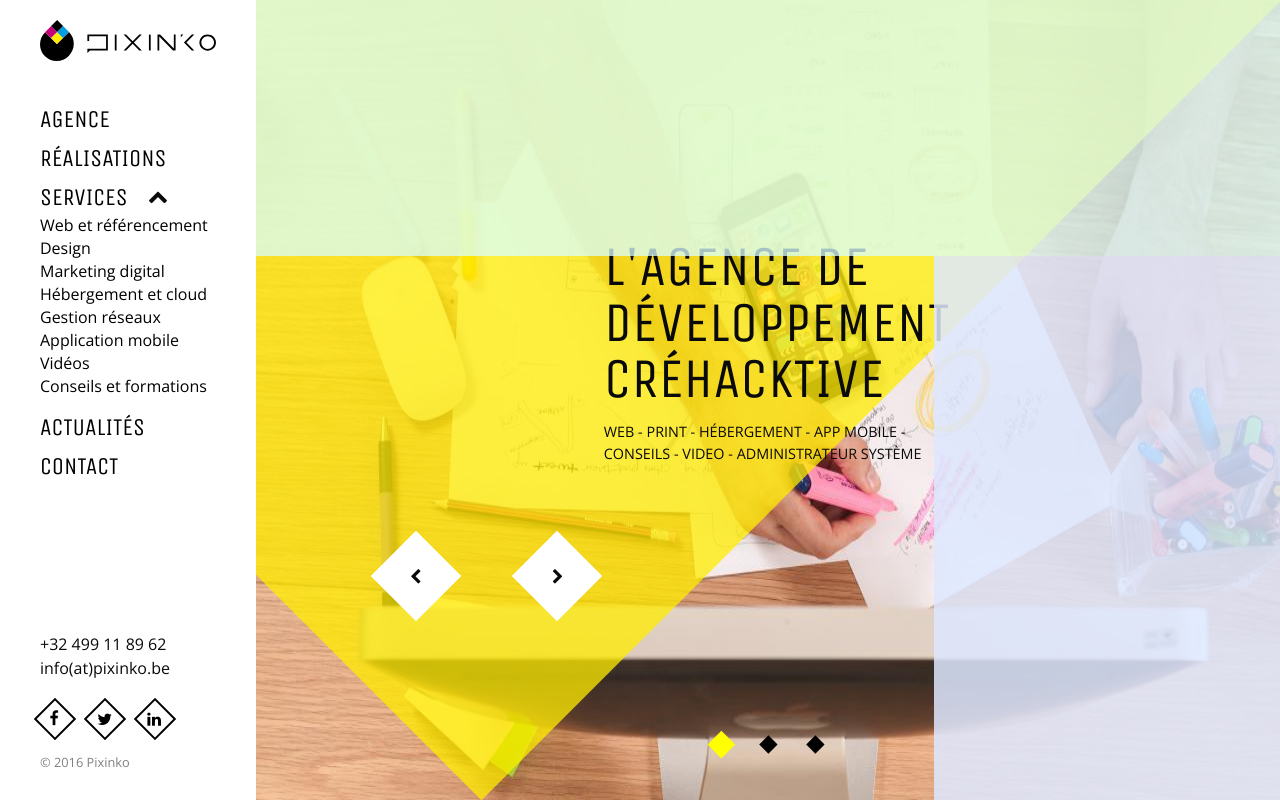
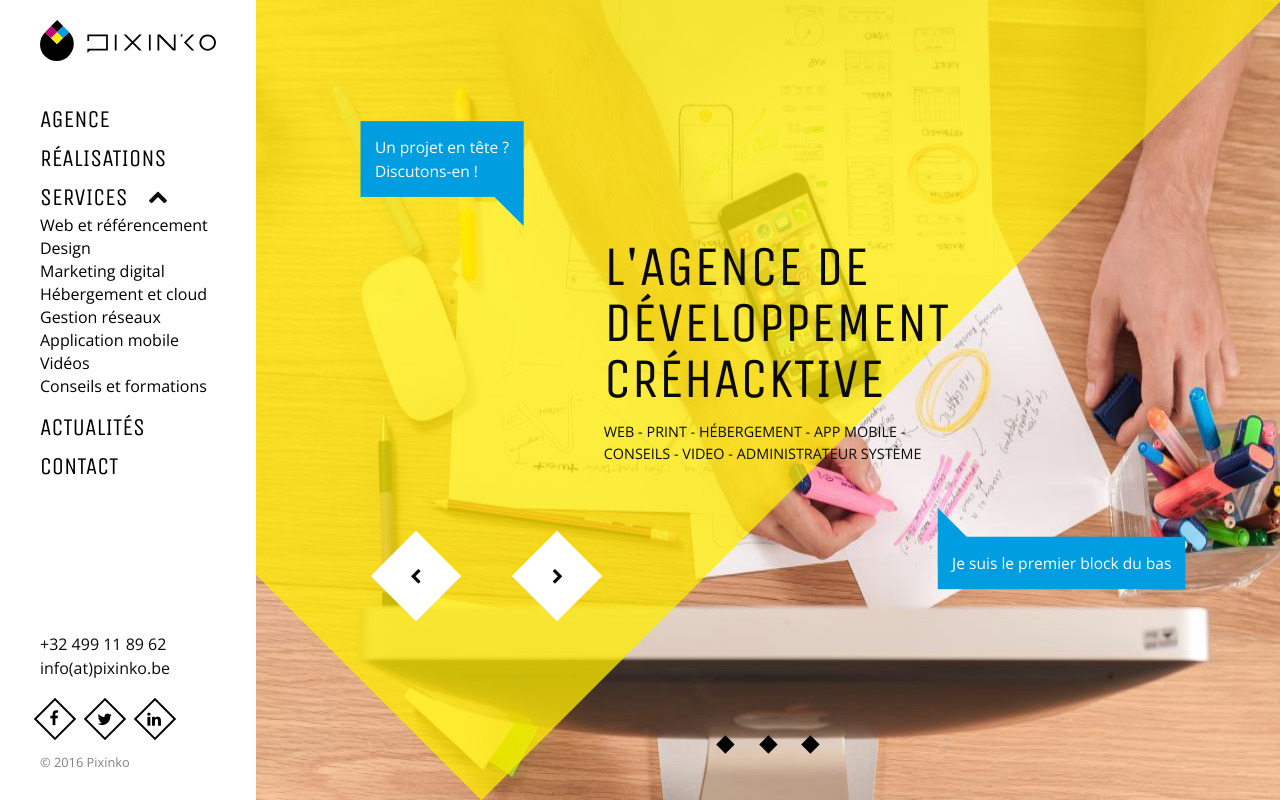
Before and after one commit to CelineThiry/Pix, a PHP site: page / in a window 1280 px wide. Run offline with PHP 8.4, Linux system fonts and the light colour scheme; some libraries are stand-ins or nearby versions.

Commit message:
- Worked on js code for slideshow and bullet

```diff
--- a/css/style.css
+++ b/css/style.css
@@ -291,12 +291,11 @@
 .layer3 {
   position: absolute;
   top: 0;
-  right: 0;
-  width: 80vw;
-  min-width: 650px;
-  background-color: rgba(255, 255, 255, 0.5);
+  left: -80vw;
+  width: 27vw;
+  background-color: rgba(255, 255, 255, 0);
   z-index: 28;
-  height: 32vh; }
+  height: 60vh; }
 
 .slider-text-top {
   width: 100%;
@@ -326,7 +325,7 @@
     width: 100%;
     height: 100%;
     /* min-height: 100%; */
-    background-color: rgba(200, 255, 255, 0.5);
+    background-color: rgba(200, 255, 255, 0);
     margin: auto;
     position: relative; }
     .slider-text-top .block-text h1 {
@@ -346,13 +345,8 @@
   background-color: transparent;
   color: transparent;
   padding: 15px;
-  top: 9vh;
-  left: 100vw;
-  -webkit-transition: all 1s ease 0.3s;
-  -moz-transition: all 1s ease 0.3s;
-  -ms-transition: all 1s ease 0.3s;
-  -o-transition: all 1s ease 0.3s;
-  transition: all 1s ease 0.3s;
+  top: 15vh;
+  left: 8vw;
   animation-name: heart-pulse;
   animation-duration: 1s;
   animation-delay: 3s;
@@ -373,7 +367,7 @@
     /* #009DE0 */
     position: absolute;
     bottom: -30px;
-    right: 0; }
+    right: 0px; }
 
 @keyframes heart-pulse {
   0% {
@@ -389,7 +383,7 @@
     -o-transform: scale(0.97);
     transform: scale(0.97); } }
 .exergue.active {
-  left: 4vw;
+  left: 8vw;
   background-color: #009DE0;
   color: white; }
 
@@ -402,7 +396,7 @@
   bottom: -100vh;
   right: 0;
   width: 27vw;
-  background-color: rgba(255, 200, 255, 0.7);
+  background-color: rgba(255, 200, 255, 0);
   z-index: 28;
   height: 68vh; }
 
@@ -434,7 +428,7 @@
     width: 100%;
     height: 100%;
     /* min-height: 100%; */
-    background-color: rgba(200, 255, 255, 0.5);
+    background-color: rgba(200, 255, 255, 0);
     margin: auto;
     position: relative; }
     .slider-text-bottom .block-text h1 {
@@ -450,7 +444,7 @@
       font-family: "Open Sans", sans-serif; }
 
 .exergue.bottom {
-  top: 10vh;
+  top: 35vh;
   left: 0; }
 
 .exergue.bottom.active {
@@ -715,7 +709,24 @@
           -moz-transform: rotate(45deg) scale(1.5);
           -ms-transform: rotate(45deg) scale(1.5);
           -o-transform: rotate(45deg) scale(1.5);
-          transform: rotate(45deg) scale(1.5); } }
+          transform: rotate(45deg) scale(1.5); }
+    .layer2 .second-wrapper.central-block {
+      top: 0;
+      left: 0vw;
+      width: 100vw;
+      padding: 15px;
+      margin-top: 38vh; }
+      .layer2 .second-wrapper.central-block h1 {
+        font-size: 3rem; }
+    .layer2 .layer4 {
+      bottom: -100vh;
+      width: 100vw;
+      height: 36vh; }
+    .layer2 .exergue {
+      width: 100%;
+      left: 0; }
+    .layer2 .exergue.bottom {
+      top: 7vh; } }
 @media (min-width: 2500px) {
   .sidebar header, .sidebar nav, .sidebar footer {
     width: 100%;
--- a/index.php
+++ b/index.php
@@ -156,11 +156,11 @@
 		  			<button class="next"><i class="fa fa-chevron-left"></i></button>
 				</div>
 				<div class="second-wrapper bullet">
-					<ul>
+					<!--<ul>
 						<li class="active"><a href="#" class="bullet1"></a></li>
-						<li><a href="#" class="bullet2"></a></li>
-						<li><a href="#" class="bullet3"></a></li>
-					</ul>
+						<li class=""><a href="#" class="bullet2"></a></li>
+						<li class=" "><a href="#" class="bullet3"></a></li>
+					</ul>-->
 				</div>
 				<div class="second-wrapper central-block">
 					<div class="text">
@@ -178,7 +178,7 @@
 			      <!-- <h1>crehacktive<br>developpement<br>agency</h1>
 			      <p>print - web - mobile - video - training - IT</p> -->
 				    <a href="">
-				    	<div class="exergue top">
+				    	<div class="exergue active top">
 				      		<p>Un projet en tête ?<br>Discutons-en !</p>
 				      </div>
 				    </a>
@@ -187,7 +187,7 @@
 			    <li id="slide2-text-top">
 			      <div class="block-text">
 				      <a href="">
-				      	<div class="exergue top">
+				      	<div class="exergue active top">
 				      		<p>Ici, écrire un texte<br> de 2 lignes</p>
 				      	</div>
 				      </a>
@@ -197,7 +197,7 @@
 			      <div class="block-text">
 
 				      <a href="">
-				      	<div class="exergue top">
+				      	<div class="exergue active top">
 				      		<p>Envie d'améliorer<br>votre présence en ligne ?</p>
 				      	</div>
 				      </a>
@@ -213,13 +213,17 @@
 			  <ul>
 			    <li id="slide1-text-bottom">
 			      <div class="block-text">
-
+			      		<a href="">
+				      	<div class="exergue active bottom">
+				      		<p>Je suis le premier block du bas</p>
+				      	</div>
+				      </a>
 			      </div>
 			    </li>
 			    <li id="slide2-text-bottom">
 			      <div class="block-text">
 				    <a href="">
-				    	<div class="exergue bottom">
+				    	<div class="exergue active bottom">
 				      		<p>Ecrire un court texte accrocheur</p>
 				    	</div>
 				    </a>
@@ -228,7 +232,7 @@
 			    <li id="slide3-text-bottom">
 			      <div class="block-text">
 				      <a href="">
-				      	<div class="exergue bottom">
+				      	<div class="exergue active bottom">
 				      		<p>Besoin d'une identité de marque ?</p>
 				      	</div>
 				      </a>
--- a/sass/style.scss
+++ b/sass/style.scss
@@ -408,13 +408,12 @@
   // display: none;
   position: absolute;
   top: 0;
-  // bottom: 0;
-  right: 0;
-  width: 80vw;
-  min-width: 650px;
-  background-color: rgba(255,255,255,0.5);
-  z-index: 28;
-  height: 32vh;
+  left: -80vw;
+	width: 27vw;
+// min-width: 650px;
+	background-color: rgba(255, 255, 255, 0.0);
+	z-index: 28;
+	height: 60vh;
   // min-height: 450px;
 }
 
@@ -451,7 +450,7 @@
     	width: 100%;
     	height: 100%;
     	/* min-height: 100%; */
-    	background-color: rgba(200,255,255,0.5);
+    	background-color: rgba(200,255,255,0.0);
     	margin: auto;
     	// margin-top: 25vh;
     	// padding: 15px;
@@ -485,13 +484,13 @@
     	// width: 300px;
     	// height: 100px;
     	padding: 15px;
-    	top: 9vh;
-		left: 100vw;
-		-webkit-transition: all 1s ease 0.3s;
-		   -moz-transition: all 1s ease 0.3s;
-		    -ms-transition: all 1s ease 0.3s;
-		     -o-transition: all 1s ease 0.3s;
-		        transition: all 1s ease 0.3s;
+    	top: 15vh;
+		left: 8vw;
+		// -webkit-transition: all 1s ease 0.3s;
+		//    -moz-transition: all 1s ease 0.3s;
+		//     -ms-transition: all 1s ease 0.3s;
+		//      -o-transition: all 1s ease 0.3s;
+		//         transition: all 1s ease 0.3s;
 		animation-name: heart-pulse;
 		animation-duration: 1s;
 		animation-delay: 3s;
@@ -517,7 +516,12 @@
     		border-right: 30px solid transparent; /* #009DE0 */
     		position: absolute;
     		bottom: -30px;
-    		right: 0;
+    		right: 0px;
+    	// 	-webkit-transition: all 1s ease 0.3s;
+		   // -moz-transition: all 1s ease 0.3s;
+		   //  -ms-transition: all 1s ease 0.3s;
+		   //   -o-transition: all 1s ease 0.3s;
+		   //      transition: all 1s ease 0.3s;
 		}
 }
 
@@ -549,7 +553,7 @@
 }
 
 .exergue.active{
-	left: 4vw;
+	left: 8vw;
 	background-color: #009DE0;
    	color: white;
 }
@@ -567,7 +571,7 @@
 	right: 0;
 	width: 27vw;
   // min-width: 650px;
-  background-color: rgba(255,200,255,0.7);
+  background-color: rgba(255,200,255,0.0);
   z-index: 28;
   height: 68vh;
   // min-height: 450px;
@@ -606,7 +610,7 @@
     	width: 100%;
     	height: 100%;
     	/* min-height: 100%; */
-    	background-color: rgba(200,255,255,0.5);
+    	background-color: rgba(200,255,255,0.0);
     	margin: auto;
     	// margin-top: 25vh;
     	// padding: 15px;
@@ -633,7 +637,7 @@
 }
 
 .exergue.bottom{
-	top: 10vh;
+	top: 35vh;
 	left: 0;
 }
 
@@ -909,7 +913,9 @@
 			left: 0;
 			background-color: transparent;
 			height: 40vw;
-			width: 100vw;    	}
+			width: 100vw;
+		}
+
     	button {
     		position: absolute;
 			width: 16vw;
@@ -927,7 +933,7 @@
 				        transition: opacity .25s ease;
 			}
 
-		}
+	}
 
 		.prev {
 			top: 0;
@@ -1013,9 +1019,37 @@
 
     	}
 
+	.second-wrapper.central-block {
+	    top: 0;
+	    left: 0vw;
+	    width: 100vw;
+	    padding: 15px;
+	    margin-top: 38vh;
+
+	    h1{
+			font-size: 3rem;
+	    }
+	}
+
+	.layer4 {
+	    bottom: -100vh;
+	    width: 100vw;
+	    height: 36vh;
+	}
+
+	.exergue{
+		width: 100%;
+		left:0;
+	}
+
+	.exergue.bottom {
+	    top: 7vh;
+
+	}
 
 
-}
+
+	}
 
 
 
```
Also changed, not shown: js/slider.js (+105 -187 lines), js/slider_old.js (added, +269 -0 lines), 2 other files.
